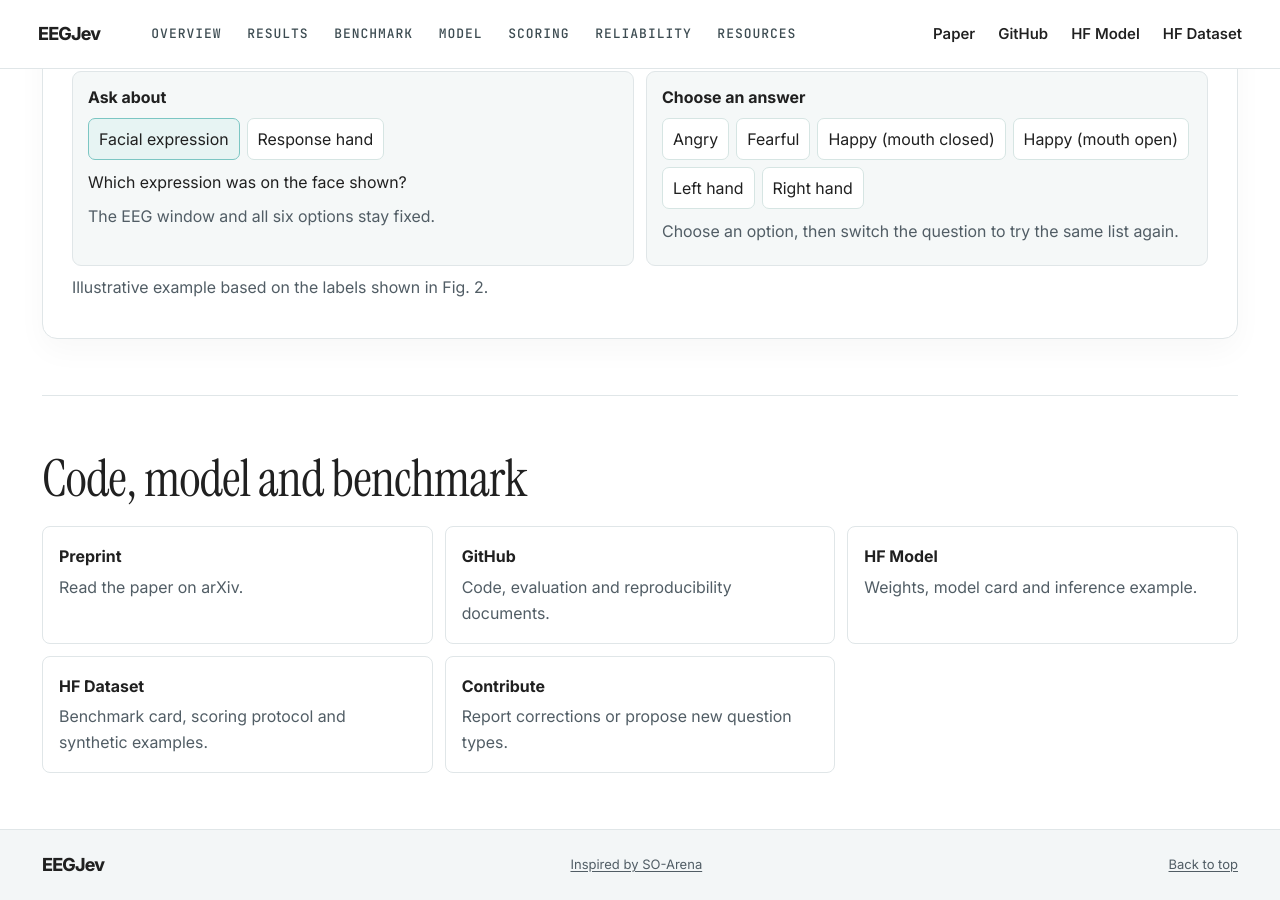
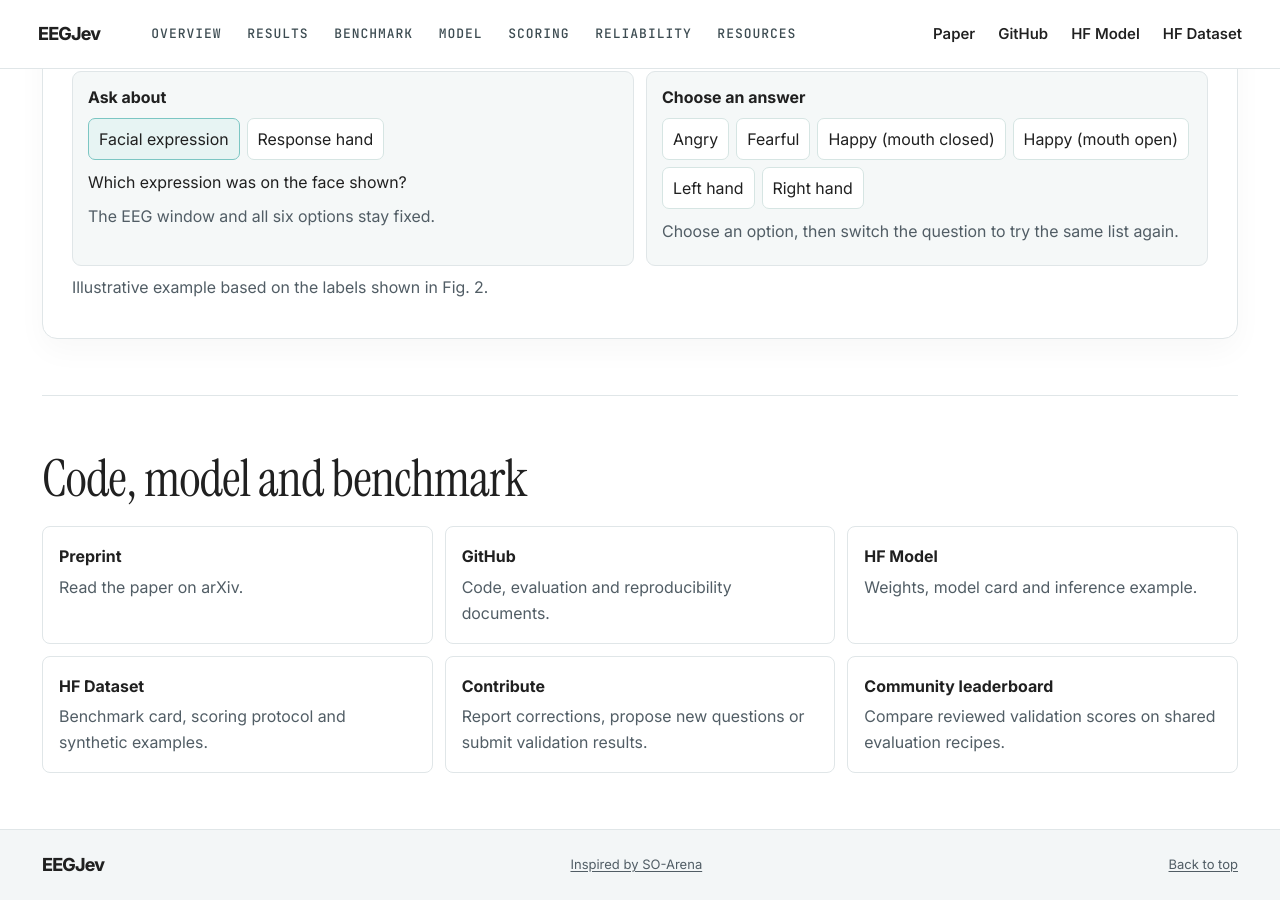
Before and after one commit to dengzhe-hou/dengzhe-hou.github.io, a Jekyll site: the page EEGJev/index.html, which Jekyll copies as it is, in a window 1280 px wide and 900 px high, scrolled down 6228 px. Built offline with Jekyll 4.4.1, drawn with Linux system fonts in a browser that asks for light colours.

Commit message:
Link the EEGJev-Bench community leaderboard

```diff
--- a/EEGJev/index.html
+++ b/EEGJev/index.html
@@ -566,7 +566,8 @@
           <a class="resource" href="https://github.com/dengzhe-hou/EEGJev"><strong>GitHub</strong><span>Code, evaluation and reproducibility documents.</span></a>
           <a class="resource" href="https://huggingface.co/dengzhe-hou/EEGJev"><strong>HF Model</strong><span>Weights, model card and inference example.</span></a>
           <a class="resource" href="https://huggingface.co/datasets/dengzhe-hou/EEGJev-Bench"><strong>HF Dataset</strong><span>Benchmark card, scoring protocol and synthetic examples.</span></a>
-          <a class="resource" href="https://github.com/dengzhe-hou/EEGJev/blob/main/CONTRIBUTING.md"><strong>Contribute</strong><span>Report corrections or propose new question types.</span></a>
+          <a class="resource" href="https://github.com/dengzhe-hou/EEGJev/blob/main/CONTRIBUTING.md"><strong>Contribute</strong><span>Report corrections, propose new questions or submit validation results.</span></a>
+          <a class="resource" href="https://github.com/dengzhe-hou/EEGJev/blob/main/bench/community/LEADERBOARD.md"><strong>Community leaderboard</strong><span>Compare reviewed validation scores on shared evaluation recipes.</span></a>
         </div>
       </section>
     </div>
```
